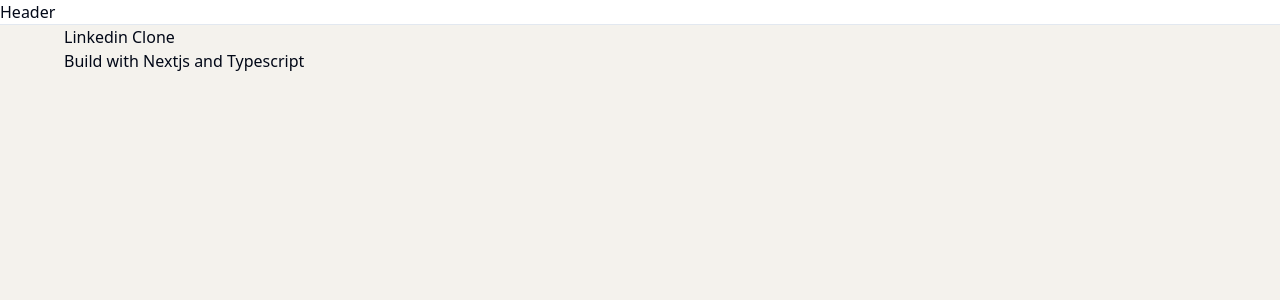
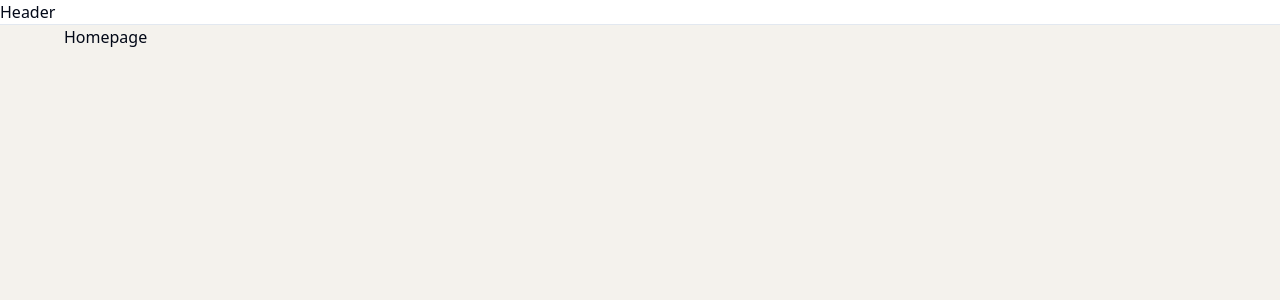
Before and after one commit to ShuaibuPassionateProgrammer/linkedin-clone-ts, a Next.js app: page / in a window 1280 px wide. Shown: the top 300 px of the page. Built offline with nearby package versions, Linux system fonts and the light colour scheme.

Commit message:
Initial setup

```diff
--- a/app/page.tsx
+++ b/app/page.tsx
@@ -1,9 +1,11 @@
+import React from 'react'
 
-export default function Home() {
+const Home = () => {
   return (
-    <>
-      <h1>Linkedin Clone</h1>
-      <p>Build with Nextjs and Typescript</p>
-    </>
-  );
+    <div>
+      <h1>Homepage</h1>
+    </div>
+  )
 }
+
+export default Home
```
